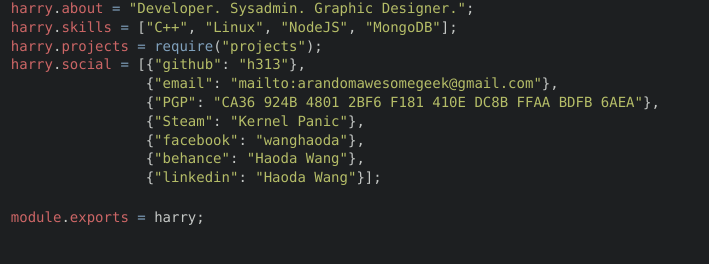
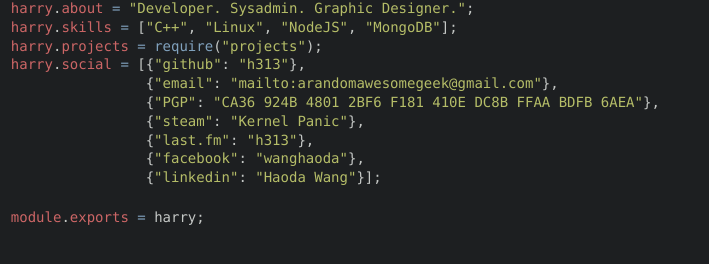
Before and after one commit to rootw4re/h313.github.io, a Jekyll site: the page built from index.html, in a window 1280 px wide. Shown: the part 198-462 px from the top of the page, without its empty margins (0-709 px from the left). Built offline with Jekyll 4.4.1, drawn with Linux system fonts in a browser that asks for light colours; nearby versions of some CDN libraries.

Commit message:
Update index.html

```diff
--- a/index.html
+++ b/index.html
@@ -20,9 +20,9 @@ layout: default
   <p><span class="obj">harry</span>.<span class="obj">social</span> <span class="func">=</span> [<a href="https://github.com/h313">{<span class="str">"github"</span>: <span class="str">"h313"</span>}</a>,</p>
   <p><a href="mailto:arandomawesomegeek@gmail.com">                {<span class="str">"email"</span>: <span class="str">"mailto:arandomawesomegeek@gmail.com"</span>},</a></p>
   <p>                {<span class="str">"PGP"</span>: <span class="str">"CA36 924B 4801 2BF6 F181 410E DC8B FFAA BDFB 6AEA"</span>},</p>
-  <p><a href="http://steamcommunity.com/id/h313">                {<span class="str">"Steam"</span>: <span class="str">"Kernel Panic"</span>}</a>,</p>
+  <p><a href="https://steamcommunity.com/id/h313">                {<span class="str">"steam"</span>: <span class="str">"Kernel Panic"</span>}</a>,</p>
+  <p><a href="https://last.fm/user/h313">                {<span class="str">"last.fm"</span>: <span class="str">"h313"</span>}</a>,</p>
   <p><a href="https://www.facebook.com/wanghaoda">                {<span class="str">"facebook"</span>: <span class="str">"wanghaoda"</span>}</a>,</p>
-  <p><a href="https://www.behance.net/arandomawe55c5">                {<span class="str">"behance"</span>: <span class="str">"Haoda Wang"</span>}</a>,</p>
   <p><a href="https://www.linkedin.com/in/wanghaoda/">                {<span class="str">"linkedin"</span>: <span class="str">"Haoda Wang"</span>}</a>];</p>
   <br>
   <p><span class="obj">module</span>.<span class="obj">exports</span> <span class="func">=</span> harry;</p>
```
